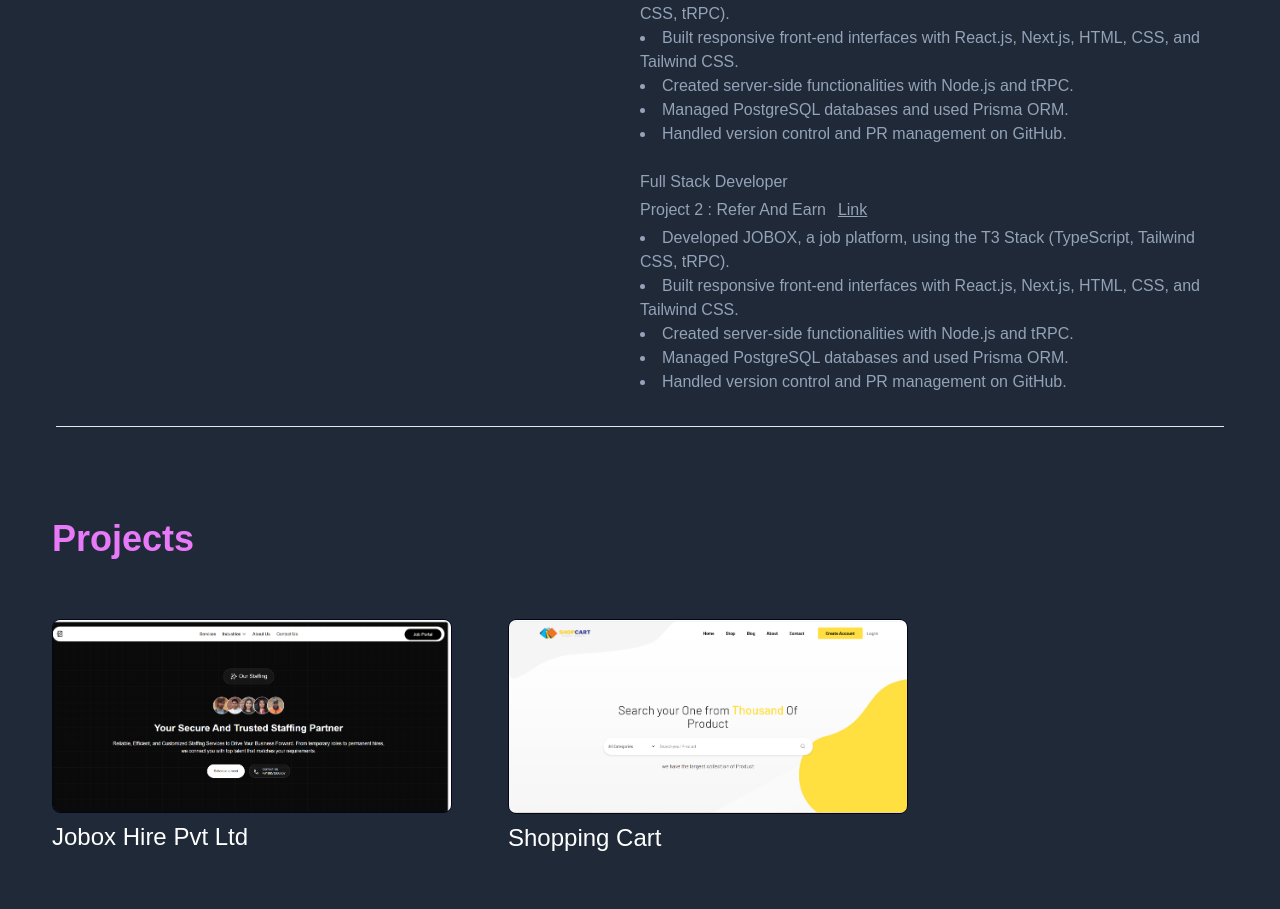
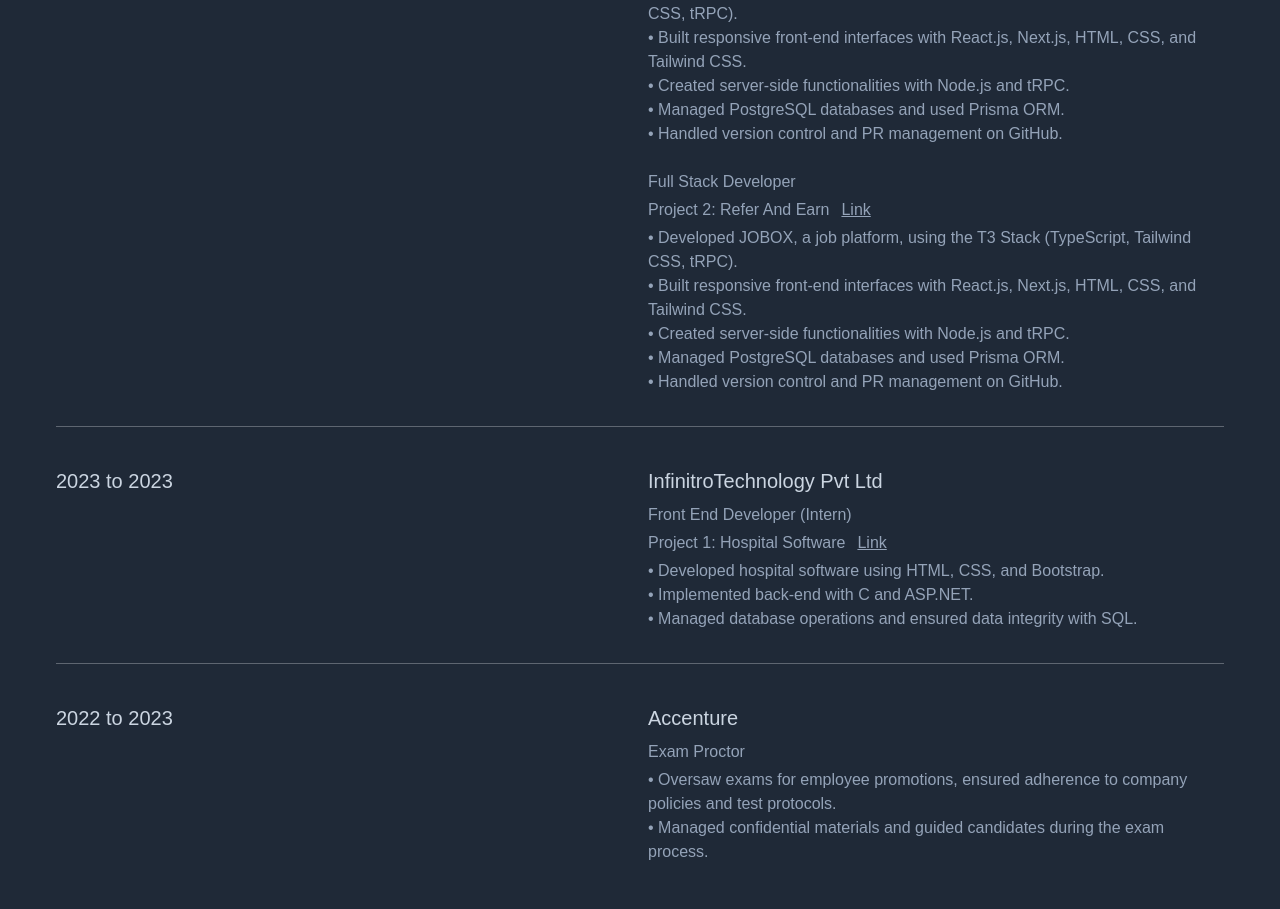
Before and after one commit to MonikaDevHJ/MonikaHJ_Portfolio, a Next.js app: page / in a window 1280 px wide. Shown: the part 1862-2771 px from the top of the page. Built offline with nearby package versions, Linux system fonts and the light colour scheme.

Commit message:
experince page is done

```diff
--- a/src/components/About.tsx
+++ b/src/components/About.tsx
@@ -11,7 +11,7 @@
         {/* First Column */}
         <div className="flex-1 p-5">
           <p className="font-bold text-fuchsia-400   ml-1 text-4xl">About Me</p>
-          <p className="text-white font-semibold text-2xl mt-8">
+          <p className="text-white font-semibold text-2xl mt-8" data-aos="fade-up">
             I have 1.5+ year of experience in software development, specializing
             in creating responsive applications. With a background in Computer
             Science and a certification in Java Full Stack Development, I’m
--- a/src/components/Experience.tsx
+++ b/src/components/Experience.tsx
@@ -1,22 +1,29 @@
-import React from 'react'
+"use client";
+import React, { useEffect } from "react";
+import AOS from "aos";
+import "aos/dist/aos.css";
 
 const Experience = () => {
+  useEffect(() => {
+    AOS.init({ duration: 1000 });
+  }, []);
+
   return (
-        <div data-aos="fade-up" id="Experience" className='px-14 py-16' >
-            <p className='text-3xl  text-fuchsia-400 font-bold'>Experience</p>
+    <div data-aos="fade-up" id="Experience" className="px-14 py-16">
+      <p className="text-3xl text-fuchsia-400 font-bold">Experience</p>
 
-            <div className='mt-10 data-aos="fade-up'>
-                <div className='grid grid-cols-2 lg:grid-cols-2 sm:grid-cols-1 '>
+      {/* Job 1 */}
+      <div className="mt-10" data-aos="fade-up">
+        <div className="grid grid-cols-1 lg:grid-cols-2 sm:grid-cols-1 gap-4">
           <div>
-                        <p className='text-xl text-slate-300'>2023 to Present</p>
+            <p className="text-xl text-slate-300">2023 to Present</p>
           </div>
 
           <div>
-                        <p className='text-xl text-slate-300 '>Jobox Hire Private limited</p>
-
-                        <p className='text-base text-slate-400 mt-2'>Full Stack Developer</p>
-                        <div className='flex gap-3'>
-                            <p className='text-base text-slate-400 mt-1'>Project 1 : Job Portal  </p>
+            <p className="text-xl text-slate-300">Jobox Hire Private Limited</p>
+            <p className="text-base text-slate-400 mt-2">Full Stack Developer</p>
+            <div className="flex gap-3">
+              <p className="text-base text-slate-400 mt-1">Project 1: Job Portal</p>
               <a
                 href="https://joboxhire.com/Portal"
                 target="_blank"
@@ -26,37 +33,25 @@
                 Link
               </a>
             </div>
-
-                        <p className=" text-base text-slate-400 mt-1"> <li>Developed JOBOX, a job platform, using the T3 Stack (TypeScript, Tailwind CSS, tRPC).</li>
-                            <li>Built responsive front-end interfaces with React.js, Next.js, HTML, CSS, and Tailwind CSS.</li>
-                            <li>Created server-side functionalities with Node.js and tRPC.</li>
-                            <li>Managed PostgreSQL databases and used Prisma ORM.</li>
-                            <li>Handled version control and PR management on GitHub.</li></p>
-
-
+            <ul className="text-base text-slate-400 mt-1">
+              <li>• Developed JOBOX, a job platform, using the T3 Stack (TypeScript, Tailwind CSS, tRPC).</li>
+              <li>• Built responsive front-end interfaces with React.js, Next.js, HTML, CSS, and Tailwind CSS.</li>
+              <li>• Created server-side functionalities with Node.js and tRPC.</li>
+              <li>• Managed PostgreSQL databases and used Prisma ORM.</li>
+              <li>• Handled version control and PR management on GitHub.</li>
+            </ul>
+          </div>
+        </div>
       </div>
 
-
-
-
-
-                </div>
-
-
-
-            </div>
-
-
-            <div className='mt-4 data-aos="fade-up'>
-                <div className='grid grid-cols-2 lg:grid-cols-2 sm:grid-cols-1 '>
+      {/* Project 2 */}
+      <div className="mt-4" data-aos="fade-up">
+        <div className="grid grid-cols-1 lg:grid-cols-2 sm:grid-cols-1 gap-4">
+          <div></div>
           <div>
-                    </div>
-
-                    <div>
-
-                        <p className='text-base text-slate-400 mt-2'>Full Stack Developer</p>
-                        <div className='flex gap-3'>
-                            <p className='text-base text-slate-400 mt-1'>Project 2 : Refer And Earn  </p>
+            <p className="text-base text-slate-400 mt-2">Full Stack Developer</p>
+            <div className="flex gap-3">
+              <p className="text-base text-slate-400 mt-1">Project 2: Refer And Earn</p>
               <a
                 href="https://www.joboxhire.co/"
                 target="_blank"
@@ -66,33 +61,72 @@
                 Link
               </a>
             </div>
-
-                        <p className=" text-base text-slate-400 mt-1"> <li>Developed JOBOX, a job platform, using the T3 Stack (TypeScript, Tailwind CSS, tRPC).</li>
-                            <li>Built responsive front-end interfaces with React.js, Next.js, HTML, CSS, and Tailwind CSS.</li>
-                            <li>Created server-side functionalities with Node.js and tRPC.</li>
-                            <li>Managed PostgreSQL databases and used Prisma ORM.</li>
-                            <li>Handled version control and PR management on GitHub.</li></p>
-
-
+            <ul className="text-base text-slate-400 mt-1">
+              <li>• Developed JOBOX, a job platform, using the T3 Stack (TypeScript, Tailwind CSS, tRPC).</li>
+              <li>• Built responsive front-end interfaces with React.js, Next.js, HTML, CSS, and Tailwind CSS.</li>
+              <li>• Created server-side functionalities with Node.js and tRPC.</li>
+              <li>• Managed PostgreSQL databases and used Prisma ORM.</li>
+              <li>• Handled version control and PR management on GitHub.</li>
+            </ul>
+          </div>
+        </div>
       </div>
 
+      <hr className="border-t border-slate-100/30 mt-8 w-full" />
 
-
-
-
+      {/* Job 2 */}
+      <div className="mt-10" data-aos="fade-up">
+        <div className="grid grid-cols-1 lg:grid-cols-2 sm:grid-cols-1 gap-4">
+          <div>
+            <p className="text-xl text-slate-300">2023 to 2023</p>
+          </div>
+          <div>
+            <p className="text-xl text-slate-300">InfinitroTechnology Pvt Ltd</p>
+            <p className="text-base text-slate-400 mt-2">Front End Developer (Intern)</p>
+            <div className="flex gap-3">
+              <p className="text-base text-slate-400 mt-1">Project 1: Hospital Software</p>
+              <a
+                href="https://www.infinitrotech.com/"
+                target="_blank"
+                rel="noopener noreferrer"
+                className="underline text-slate-400 mt-1"
+              >
+                Link
+              </a>
+            </div>
+            <ul className="text-base text-slate-400 mt-1">
+              <li>• Developed hospital software using HTML, CSS, and Bootstrap.</li>
+              <li>• Implemented back-end with C and ASP.NET.</li>
+              <li>• Managed database operations and ensured data integrity with SQL.</li>
+            </ul>
+          </div>
+        </div>
       </div>
 
+      <hr className="border-t border-slate-100/30 mt-8 w-full" />
 
+      {/* Job 3 */}
+      <div className="mt-10" data-aos="fade-up">
+        <div className="grid grid-cols-1 lg:grid-cols-2 sm:grid-cols-1 gap-4">
+          <div>
+            <p className="text-xl text-slate-300">2022 to 2023</p>
+          </div>
+          <div>
+            <p className="text-xl text-slate-300">Accenture</p>
+            <p className="text-base text-slate-400 mt-2">Exam Proctor</p>
+            <ul className="text-base text-slate-400 mt-1">
+              <li>
+                • Oversaw exams for employee promotions, ensured adherence to company policies and test protocols.
+              </li>
+              <li>
+                • Managed confidential materials and guided candidates during the exam process.
+              </li>
+            </ul>
+          </div>
+        </div>
+      </div>
+    </div>
+  );
+};
 
-            </div>
-
-            <hr className='text-slate-400  mt-8'  />
-
-
-
-
-        </div>
-    )
-}
-
-export default Experience
+export default Experience;
--- a/src/components/Project.tsx
+++ b/src/components/Project.tsx
@@ -63,10 +63,10 @@
         <p className="font-bold text-fuchsia-400 ml-5 text-4xl"> Projects</p>
       </div>
 
-      <div className="flex flex-wrap gap-4 mt-10">
+      <div className="flex flex-wrap gap-4 mt-10" data-aos="fade-up">
         {projects.map((project, index) => (
           <div key={index} className="p-5 group relative">
-            <div className="overflow-hidden rounded-lg">
+            <div className="overflow-hidden rounded-lg " data-aos="fade-up">
               <Image
                 src={project.image}
                 alt={project.alt}
```
Lines whose indentation alone changed are shown as unchanged.
